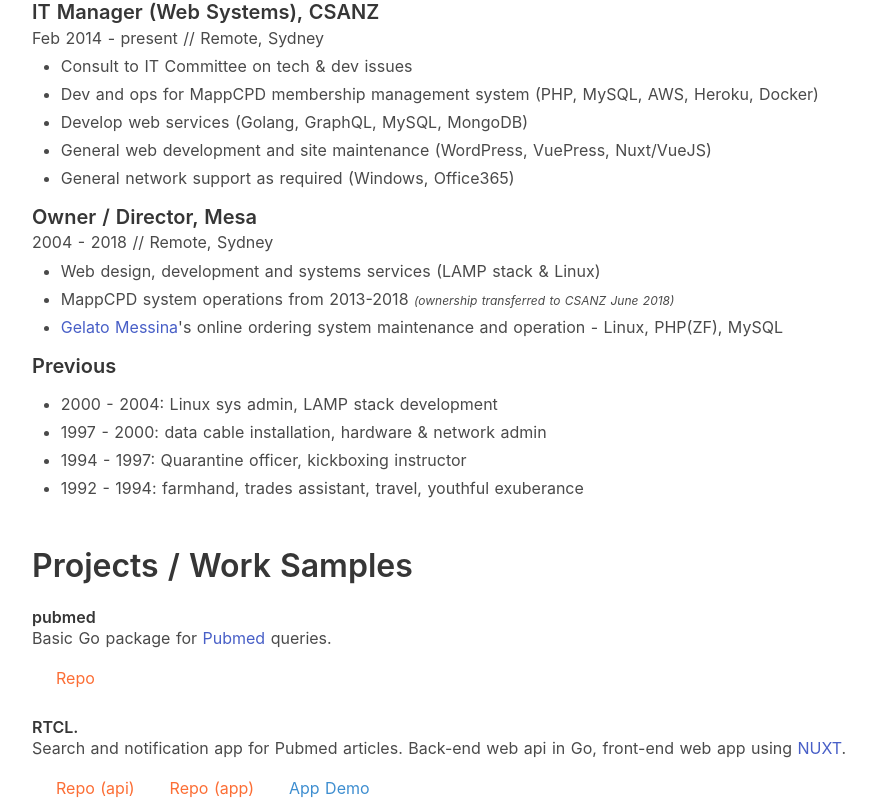
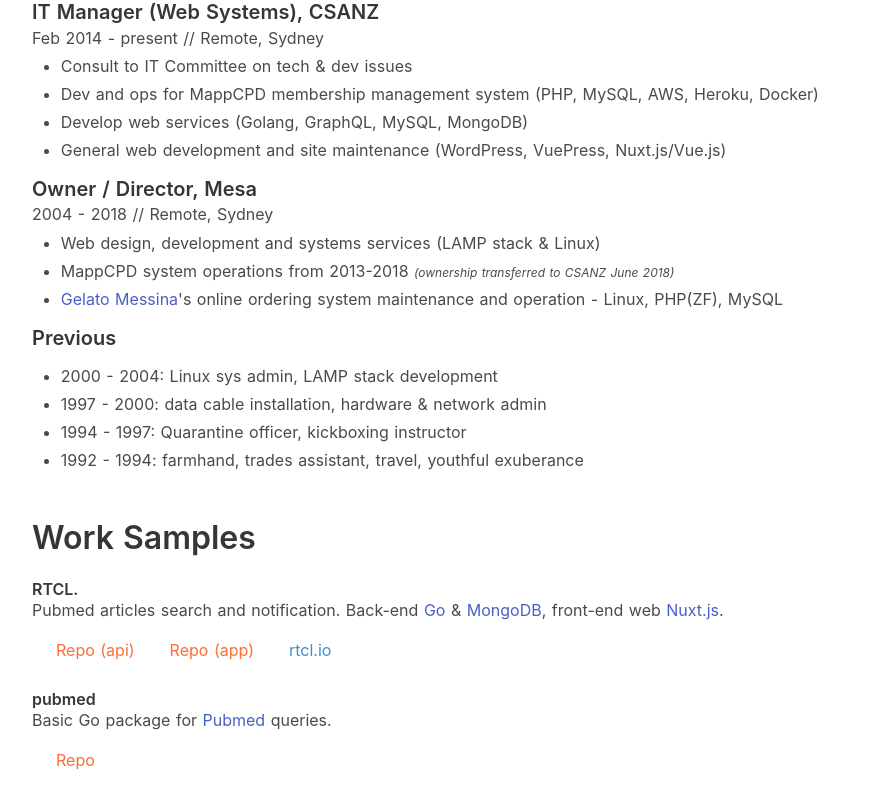
Before and after one commit to mikedonnici/mikedonnici, a Nuxt app: page / in a window 1280 px wide. Shown: the part 371-1172 px from the top of the page, without its empty margins (32-908 px from the left). Built offline with nearby package versions, Linux system fonts and the light colour scheme.

Commit message:
tweaks, update bio

```diff
--- a/pages/index.vue
+++ b/pages/index.vue
@@ -37,11 +37,10 @@
                     <h5 class="title is-5">IT Manager (Web Systems), CSANZ</h5>
                     <p class="subtitle is-6">Feb 2014 - present // Remote, Sydney</p>
                     <ul class="top-margin">
-                        <li>Consult to IT Committee on tech & dev issues</li>
+                        <li>Consult to IT Committee on tech &amp; dev issues</li>
                         <li>Dev and ops for MappCPD membership management system (PHP, MySQL, AWS, Heroku, Docker)</li>
                         <li>Develop web services (Golang, GraphQL, MySQL, MongoDB)</li>
-                        <li>General web development and site maintenance (WordPress, VuePress, Nuxt/VueJS)</li>
-                        <li>General network support as required (Windows, Office365)</li>
+                        <li>General web development and site maintenance (WordPress, VuePress, Nuxt.js/Vue.js)</li>
                     </ul>
                     <h5 class="title is-5">Owner / Director, Mesa</h5>
                     <p class="subtitle is-6">2004 - 2018 // Remote, Sydney</p>
@@ -68,7 +67,31 @@
         <section class="section">
             <div class="content">
                 <div class="container">
-                    <h3 class="title is-3">Projects / Work Samples</h3>
+                    <h3 class="title is-3">Work Samples</h3>
+
+                    <article>
+                        <h5 class="title is-6 is-marginless">RTCL.</h5>
+                        <p>
+                            Pubmed articles search and notification. Back-end <a href="https://golang.org" target="_blank">Go</a>
+                            &amp; <a href="https://www.mongodb.com" target="_blank">MongoDB</a>, front-end web
+                            <a href="https://nuxtjs.org/" target="_blank">Nuxt.js</a>.
+                        </p>
+                        <p>
+                            <a class="has-text-warning" href="https://github.com/8o8/rtcl-api" target="_blank">
+                                <span class="icon"><i class="fab fa-github"></i></span>
+                                <span>Repo (api)</span>
+                            </a>&nbsp;
+                            <a class="has-text-warning" href="https://github.com/8o8/rtcl" target="_blank">
+                                <span class="icon"><i class="fab fa-github"></i></span>
+                                <span>Repo (app)</span>
+                            </a>&nbsp;
+                            <a class="has-text-info" href="https://rtcl.io/" target="_blank">
+                                <span class="icon"><i class="fas fa-external-link-alt"></i></span>
+                                <span>rtcl.io</span>
+                            </a>&nbsp;
+                            <!--<span class="is-italic is-size-7">(login: member@mappcpd.com / demoMember1)</span>-->
+                        </p>
+                    </article>
 
                     <article>
                         <h5 class="title is-6 is-marginless">pubmed</h5>
@@ -81,29 +104,6 @@
                                 <span class="icon"><i class="fab fa-github"></i></span>
                                 <span>Repo</span>
                             </a>
-                        </p>
-                    </article>
-
-                    <article>
-                        <h5 class="title is-6 is-marginless">RTCL.</h5>
-                        <p>
-                            Search and notification app for Pubmed articles. Back-end web api in Go,
-                            front-end web app using <a href="https://nuxtjs.org/" target="_blank">NUXT</a>.
-                        </p>
-                        <p>
-                            <a class="has-text-warning" href="https://github.com/8o8/rtcl-api" target="_blank">
-                                <span class="icon"><i class="fab fa-github"></i></span>
-                                <span>Repo (api)</span>
-                            </a>&nbsp;
-                            <a class="has-text-warning" href="https://github.com/8o8/rtcl" target="_blank">
-                                <span class="icon"><i class="fab fa-github"></i></span>
-                                <span>Repo (app)</span>
-                            </a>&nbsp;
-                            <a class="has-text-info" href="https://rtcl.netlify.com/" target="_blank">
-                                <span class="icon"><i class="fas fa-external-link-alt"></i></span>
-                                <span>App Demo</span>
-                            </a>&nbsp;
-                            <!--<span class="is-italic is-size-7">(login: member@mappcpd.com / demoMember1)</span>-->
                         </p>
                     </article>
 
@@ -126,10 +126,6 @@
                             <a class="has-text-dark" href="https://api-docs.mappcpd.com/" target="_blank">
                                 <span class="icon"><i class="fas fa-file"></i></span>
                                 <span>API Docs</span>
-                            </a>&nbsp;
-                            <a class="has-text-dark" href="https://mappcpd-csanz-graphql.herokuapp.com/graphql" target="_blank">
-                                <span class="icon"><i class="fas fa-file"></i></span>
-                                <span>GraphiQL</span>
                             </a>&nbsp;
                         </p>
                     </article>
@@ -191,46 +187,43 @@
                 <section class="modal-card-body">
                     <div class="content">
                         <p>
-                            After completing an Ag. Science degree, lots of travel and numerous jobs, I moved back to
-                            Sydney and became a Quarantine Officer. In 1997 I decided to make the jump to IT and
-                            hunkered
-                            down on a small farm in the Hunter Valley to work and study Computing (by distance).
+                            After completing an Ag. Science degree I did a bit of travel and worked in a variety
+                            of jobs. In 1994 I returned to Sydney and trained as a Quarantine Officer. In 1997 I
+                            decided to make the jump to IT and hunkered down on a small farm in the Hunter Valley
+                            to work and study Computing at Monash Uni, by distance.
                         </p>
-                        <p>1998: I scored a gig installing data cable for a small company in Port Macquarie where I
-                            showed
-                            a keen interest in all aspects of networking. Within 12 months I was providing network
-                            support
-                            to local businesses including Port Macquarie Base Hospital.
+                        <p>1998: Scored a gig installing data cable for a small company in Port Macquarie where I
+                            showed a keen interest in all aspects of networking. Within 12 months I was providing network
+                            support to local businesses including Port Macquarie Base Hospital.
                         </p>
                         <p>
-                            1999: I moved to Western Australia to start a new job at a small-but-feisty computer
+                            1999: Moved to Western Australia to start a new job at a small-but-feisty computer
                             business located near Margaret River. Whilst there I completed the Microsoft Certified
                             Systems Engineer certification (MSCE NT4) and gained a lot of hands-on networking
                             experience. I started to tinker with Linux systems and web development.
                         </p>
                         <p>
-                            2000: After a short stint as a Linux sys admin with an ISP in Goulburn, I headed back to
-                            Sydney and contracted as a Linux sys admin and LAMP stack developer.
+                            2000: A stint as a Linux sys admin with an ISP in Goulburn and then back to
+                            Sydney as a contracted Linux sys admin and LAMP stack developer.
                         </p>
                         <p>
-                            2004: I started a small company called Mesa which provided the full range of web design,
-                            development and hosting services. Over more than 10 years we developed a range of custom
-                            web
-                            applications in PHP/MySQL. Our final project was a web-based membership system (MappCPD)
-                            developed for the <a href="http://www.csanz.edu.au" title="the Cardiac Society of Australia and New Zealand" target="_blank">CSANZ</a> in 2013.
+                            2004: Kicked off a small company (Mesa), providing the full range of web design,
+                            development and hosting services. For over 10 years we developed a range of custom
+                            web applications in PHP/MySQL. Our final project was a web-based membership system (MappCPD)
+                            developed for the <a href="http://www.csanz.edu.au"
+                            title="the Cardiac Society of Australia and New Zealand" target="_blank">CSANZ</a> in 2013.
                         </p>
                         <p>
-                            2014: I took up the position of IT Manager with CSANZ and have the sole responsibility for
-                            the ongoing development and maintenance of their web systems.
+                            2014: Started as IT Manager with the CSANZ and have the sole responsibility for
+                            the ongoing development and maintenance of web systems.
                         </p>
                         <hr>
                         <p>
                             I'm a proud father-of-two, husband, occasional sailor and fisherman, and a regular
-                            Brazilian
-                            Jiu Jitsu practitioner.
+                            Brazilian Jiu Jitsu practitioner.
                         </p>
                         <p>
-                            I am genetically motivated to learn and get stuff done.
+                            I am genetically motivated to learn and get things done.
                         </p>
                     </div>
                 </section>
```
